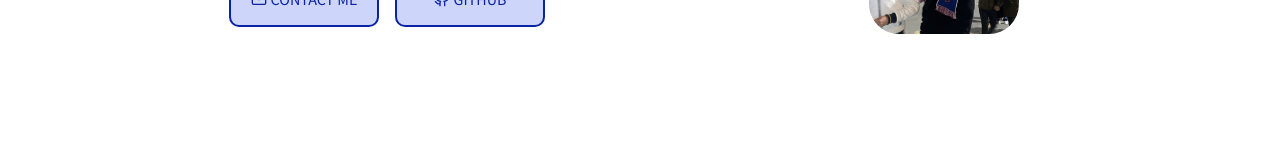
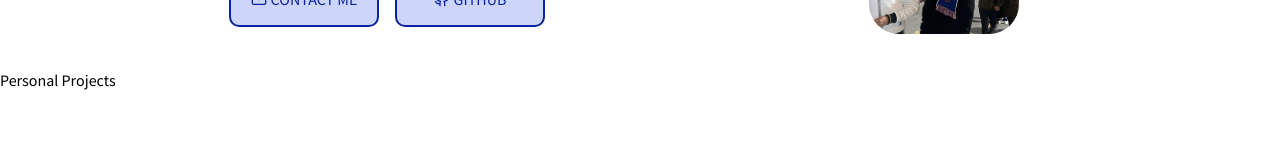
Before and after one commit to jjozic/jj-portfolio-2021, a Next.js app: page / in a window 1280 px wide. Shown: the part 223-383 px from the top of the page. Built offline with nearby package versions, Linux system fonts and the light colour scheme.

Commit message:
added projects component

```diff
--- /dev/null
+++ b/components/Projects/index.jsx
@@ -0,0 +1,9 @@
+import React from 'react'
+
+export default function Projects() {
+    return (
+        <div>
+            Personal Projects
+        </div>
+    )
+}
--- a/pages/index.js
+++ b/pages/index.js
@@ -5,6 +5,7 @@ import styles from '@/styles/Home.module.scss'
 import Navigation from '@/components/Navigation'
 import PageContent from '@/components/PageContent'
 import Footer from '@/components/Footer'
+import Projects from '@/components/Projects'
 
 export default function Home() {
   return (
@@ -17,6 +18,7 @@ export default function Home() {
 
       <Navigation/>
       <PageContent/>
+      <Projects/>
       <Footer/>
     </>
   )
```
